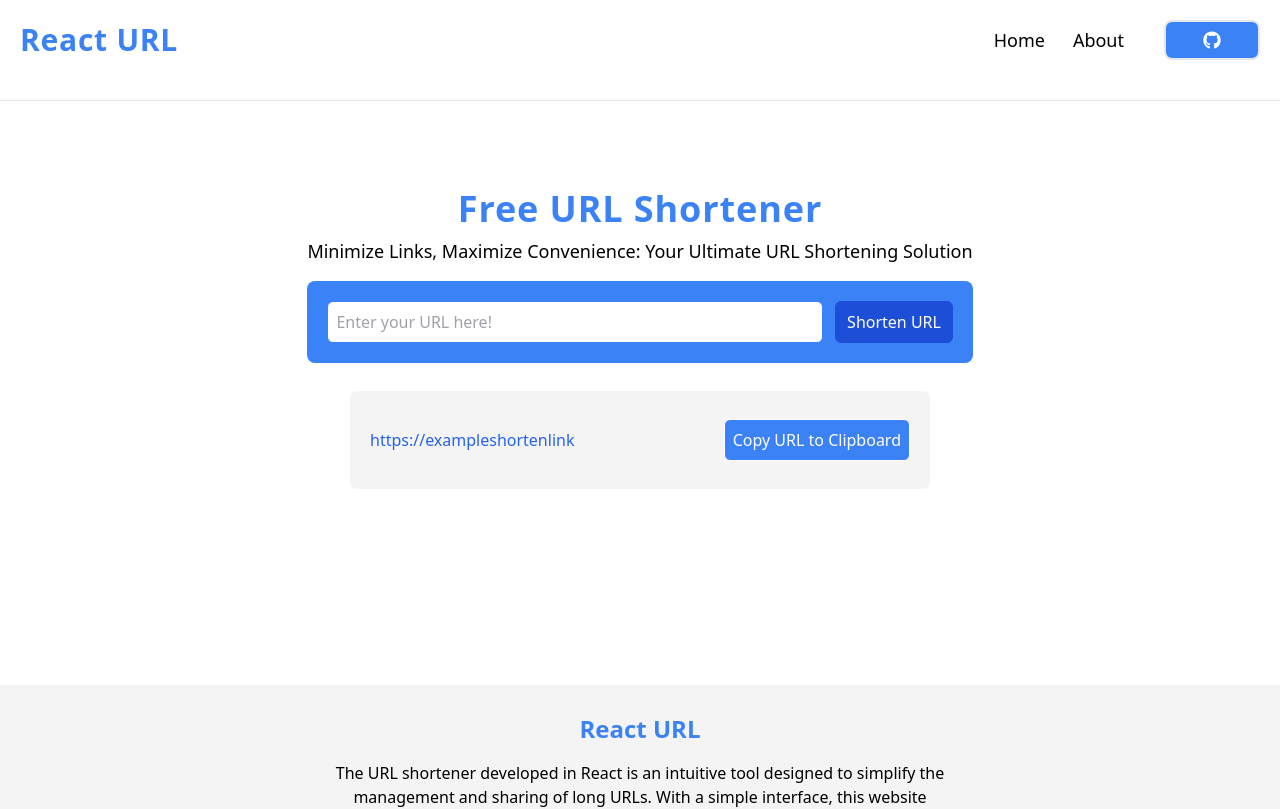
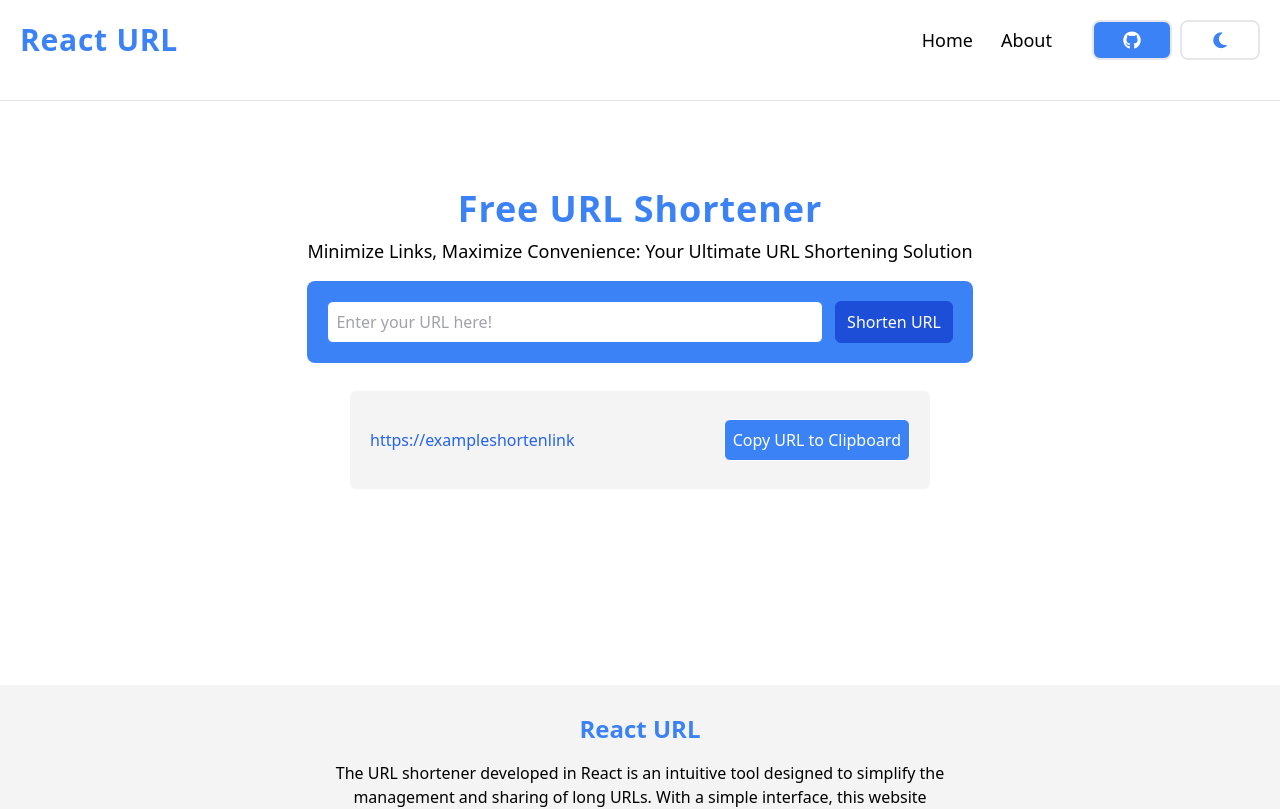
Before and after one commit to OVasconceloss/url-shortener, a React (Vite) app: page / in a window 1280 px wide. Shown: the top 809 px of the page. Built offline with nearby package versions, Linux system fonts and the light colour scheme.

Commit message:
:sparkles: feat: create dark mode button

```diff
--- a/src/components/header/header.jsx
+++ b/src/components/header/header.jsx
@@ -12,11 +12,15 @@ export const Header = () => {
                <Link className="p-2 ml-3 text-lg transition ease-linear border-b-2 border-white
                hover:text-blue-500 hover:border-blue-500"to={'/about'}>About</Link>
                <a href="https://github.com/OVasconceloss/url-shortener" target="_blank">
-                    <button className="w-24 p-1 ml-8 rounded-lg border-2 bg-blue-500 text-white text-lg transition ease-linear
+                    <button className="w-20 p-1 ml-8 rounded-lg border-2 bg-blue-500 text-white text-lg transition ease-linear
                     hover:bg-white hover:text-blue-500 hover:border-blue-500">
                         <i className="fa-brands fa-github"></i>
                     </button>
                 </a>
+                <button className="w-20 rounded-lg p-1 ml-2 border-2 bg-transparent text-blue-500 text-lg transition ease-linear
+                hover:bg-blue-500 hover:text-white hover:border-blue-500">
+                    <i class="fa-solid fa-moon"></i>
+                </button>
             </nav>
         </header>
     );
```
